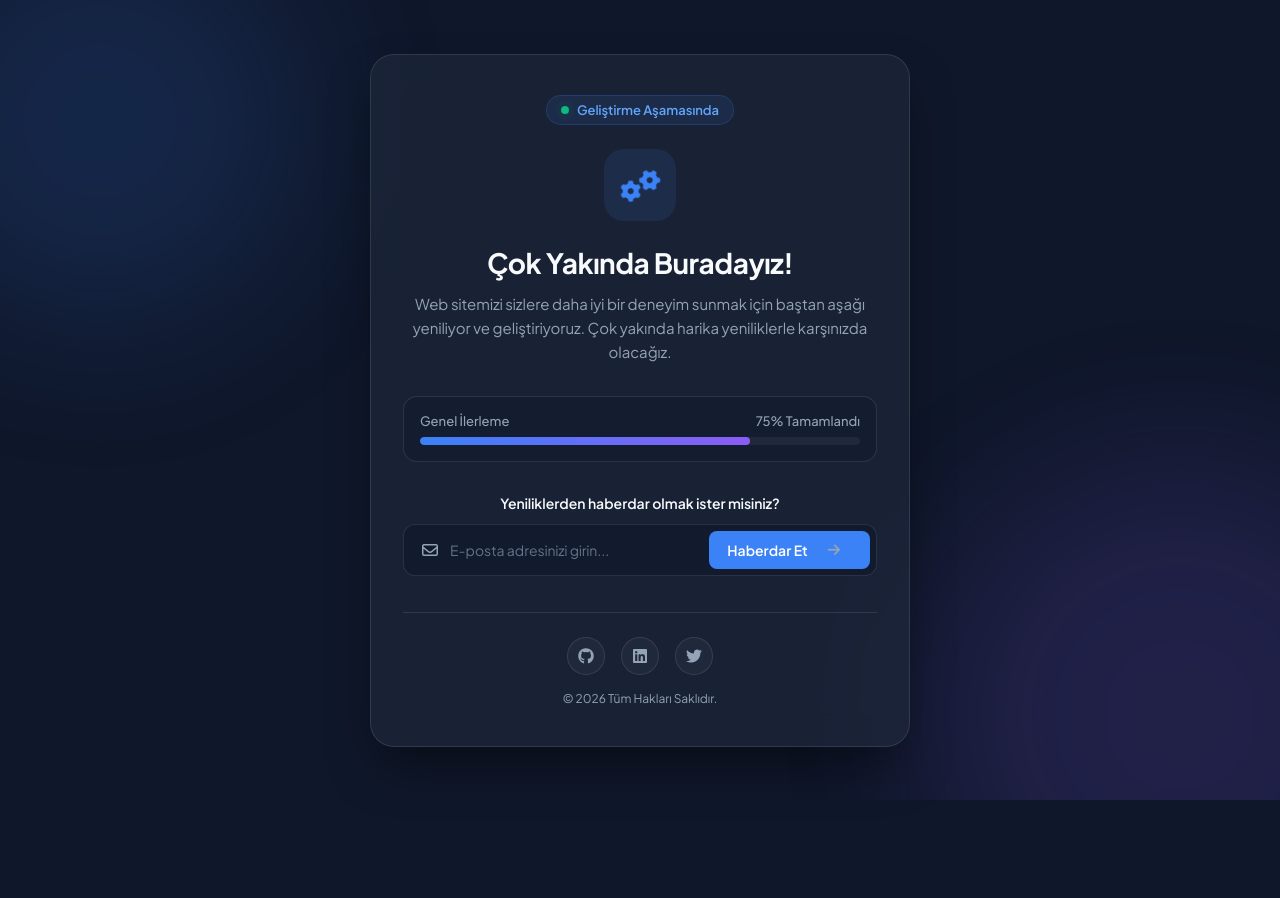
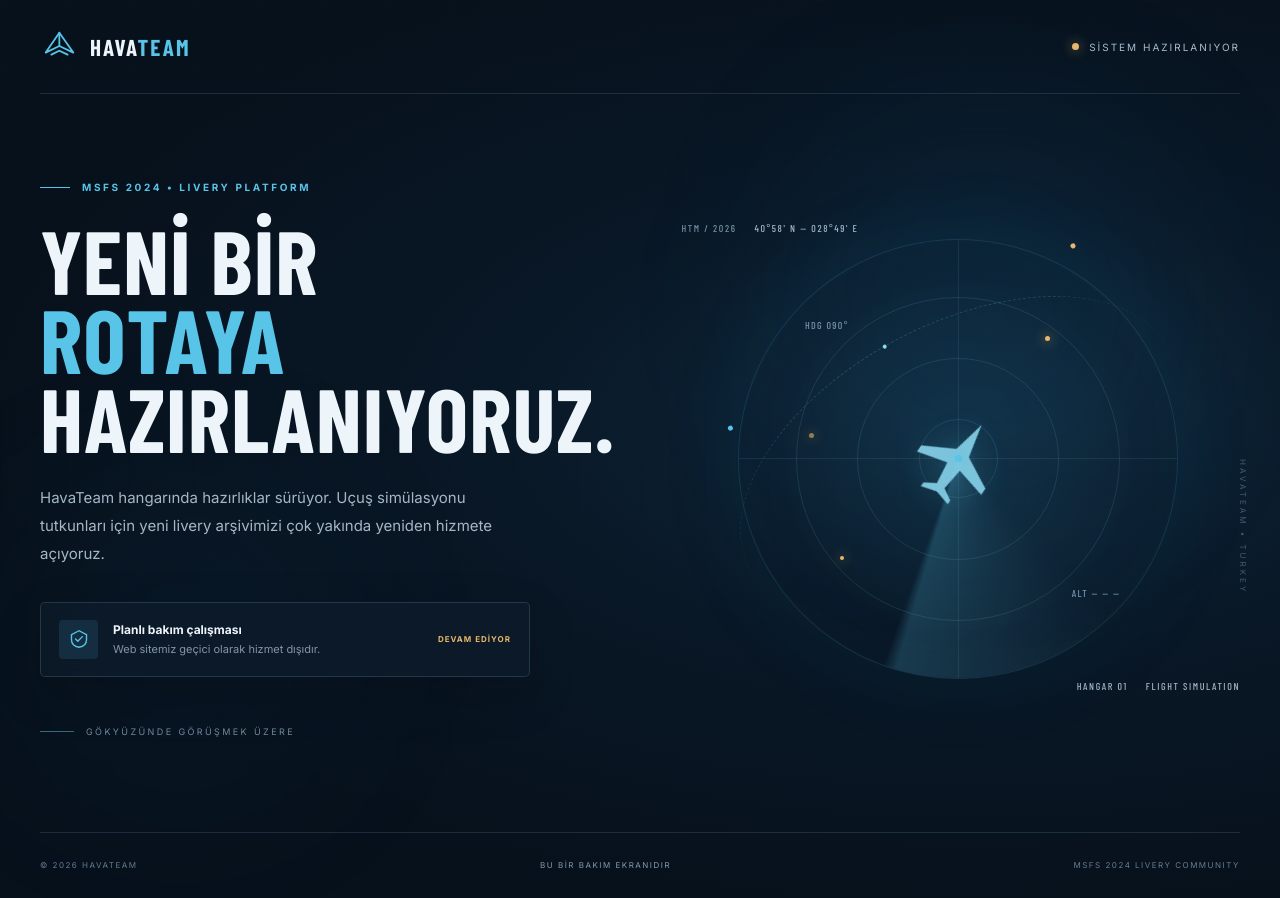
Before and after one commit to havateamtr/havateam-website, a plain HTML site: page index.html in a window 1280 px wide. Before the commit the page ends 800 px from the top, so only its background shows below. Drawn offline with nearby package versions, Linux system fonts and the light colour scheme; a web font is replaced by a local one.

Commit message:
Add files via upload

```diff
--- a/index.html
+++ b/index.html
@@ -1,75 +1,91 @@
-<!DOCTYPE html>
+<!doctype html>
 <html lang="tr">
 <head>
-    <meta charset="UTF-8">
-    <meta name="viewport" content="width=device-width, initial-scale=1.0">
-    <title>Sitemiz Bakımda | Geliştirme Aşamasında</title>
-    <link rel="stylesheet" href="styles.css">
-    <link rel="preconnect" href="https://fonts.googleapis.com">
-    <link rel="preconnect" href="https://fonts.gstatic.com" crossorigin>
-    <link href="https://fonts.googleapis.com/css2?family=Plus+Jakarta+Sans:wght@400;500;600;700;800&display=swap" rel="stylesheet">
-    <link rel="stylesheet" href="https://cdnjs.cloudflare.com/ajax/libs/font-awesome/6.4.0/css/all.min.css">
+  <meta charset="utf-8">
+  <meta name="viewport" content="width=device-width, initial-scale=1">
+  <meta name="theme-color" content="#07111c">
+  <meta name="description" content="HavaTeam yakında yeni yüzüyle yayında. MSFS 2024 livery arşivimiz için hazırlıklarımız sürüyor.">
+  <title>HavaTeam | Bakım Çalışması</title>
+  <link rel="preconnect" href="https://fonts.googleapis.com">
+  <link rel="preconnect" href="https://fonts.gstatic.com" crossorigin>
+  <link href="https://fonts.googleapis.com/css2?family=Barlow+Condensed:wght@500;600;700;800&family=Inter:wght@400;500;600;700&display=swap" rel="stylesheet">
+  <link rel="stylesheet" href="styles.css">
 </head>
 <body>
-    <div class="background-animation">
-        <div class="circle circle-1"></div>
-        <div class="circle circle-2"></div>
-    </div>
+  <div class="ambient ambient-one"></div>
+  <div class="ambient ambient-two"></div>
+  <div class="grid-overlay"></div>
 
-    <main class="maintenance-container">
-        <div class="glass-card">
-            <div class="badge">
-                <span class="pulse-dot"></span>
-                <span>Geliştirme Aşamasında</span>
-            </div>
+  <header class="topbar">
+    <a class="brand" href="#" aria-label="HavaTeam ana sayfa">
+      <span class="brand-mark" aria-hidden="true">
+        <svg viewBox="0 0 48 48" role="img">
+          <path d="M7 31.5 23.8 7l17.2 24.5-17.2-8.1L7 31.5Z" fill="none" stroke="currentColor" stroke-width="2.2" stroke-linejoin="round"/>
+          <path d="m14 34 9.8-4.7 10.2 4.7M23.8 7v16.4" fill="none" stroke="currentColor" stroke-width="2.2" stroke-linecap="round"/>
+        </svg>
+      </span>
+      <span class="brand-name">HAVA<span>TEAM</span></span>
+    </a>
+    <div class="top-meta"><span class="live-dot"></span> SİSTEM HAZIRLANIYOR</div>
+  </header>
 
-            <div class="icon-wrapper">
-                <i class="fa-solid fa-gears rotating-gear"></i>
-            </div>
+  <main class="hero">
+    <section class="copy">
+      <div class="eyebrow"><span class="eyebrow-line"></span> MSFS 2024 • LIVERY PLATFORM</div>
+      <h1>YENİ BİR<br><span>ROTAYA</span><br>HAZIRLANIYORUZ.</h1>
+      <p class="lead">HavaTeam hangarında hazırlıklar sürüyor. Uçuş simülasyonu tutkunları için yeni livery arşivimizi çok yakında yeniden hizmete açıyoruz.</p>
 
-            <h1>Çok Yakında Buradayız!</h1>
-            <p class="description">
-                Web sitemizi sizlere daha iyi bir deneyim sunmak için baştan aşağı yeniliyor ve geliştiriyoruz. Çok yakında harika yeniliklerle karşınızda olacağız.
-            </p>
+      <div class="status-card">
+        <div class="status-icon">
+          <svg viewBox="0 0 24 24" aria-hidden="true"><path d="M12 3 3.8 7.2v5.6c0 4.4 3.5 7.4 8.2 8.2 4.7-.8 8.2-3.8 8.2-8.2V7.2L12 3Z" fill="none" stroke="currentColor" stroke-width="1.5"/><path d="m8.3 12.1 2.4 2.4 5-5.1" fill="none" stroke="currentColor" stroke-width="1.5" stroke-linecap="round" stroke-linejoin="round"/></svg>
+        </div>
+        <div>
+          <strong>Planlı bakım çalışması</strong>
+          <span>Web sitemiz geçici olarak hizmet dışıdır.</span>
+        </div>
+        <span class="status-tag">DEVAM EDİYOR</span>
+      </div>
 
-            <div class="progress-box">
-                <div class="progress-info">
-                    <span>Genel İlerleme</span>
-                    <span id="progress-text">Yükleniyor...</span>
-                </div>
-                <div class="progress-bar">
-                    <div class="progress-fill" id="progress-fill"></div>
-                </div>
-            </div>
+      <div class="bottom-note">
+        <span class="note-rule"></span>
+        <span>GÖKYÜZÜNDE GÖRÜŞMEK ÜZERE</span>
+      </div>
+    </section>
 
-            <div class="action-section">
-                <p class="notify-title">Yeniliklerden haberdar olmak ister misiniz?</p>
-                <form id="notify-form" class="notify-form">
-                    <div class="input-group">
-                        <i class="fa-regular fa-envelope"></i>
-                        <input type="email" id="email-input" placeholder="E-posta adresinizi girin..." required>
-                        <button type="submit">
-                            <span>Haberdar Et</span>
-                            <i class="fa-solid fa-arrow-right"></i>
-                        </button>
-                    </div>
-                </form>
-                <div id="success-message" class="success-message hidden">
-                    <i class="fa-solid fa-circle-check"></i> Teşekkürler! Listemize başarıyla eklendiniz.
-                </div>
-            </div>
+    <section class="visual" aria-label="Havacılık temalı radar illüstrasyonu">
+      <div class="coordinates coord-top">HTM / 2026 <span>40°58' N — 028°49' E</span></div>
+      <div class="radar">
+        <div class="radar-ring ring-one"></div>
+        <div class="radar-ring ring-two"></div>
+        <div class="radar-ring ring-three"></div>
+        <div class="radar-cross cross-h"></div>
+        <div class="radar-cross cross-v"></div>
+        <div class="radar-sweep"></div>
+        <div class="radar-center"></div>
+        <span class="radar-blip blip-one"></span>
+        <span class="radar-blip blip-two"></span>
+        <span class="radar-blip blip-three"></span>
+        <svg class="plane" viewBox="0 0 180 180" aria-hidden="true">
+          <path d="M91 18 104 77 158 106 158 119 104 105 99 145 119 157 119 165 91 157 63 165 63 157 83 145 78 105 24 119 24 106 78 77 91 18Z" fill="currentColor"/>
+        </svg>
+        <div class="radar-label label-a">HDG 090°</div>
+        <div class="radar-label label-b">ALT — — —</div>
+      </div>
+      <div class="flight-path">
+        <span class="path-point"></span>
+        <span class="path-dash"></span>
+        <span class="path-point end"></span>
+      </div>
+      <div class="coordinates coord-bottom"><span>HANGAR 01</span> <span>FLIGHT SIMULATION</span></div>
+      <div class="side-code">HAVATEAM • TURKEY</div>
+    </section>
+  </main>
 
-            <footer class="card-footer">
-                <div class="social-links">
-                    <a href="https://github.com" target="_blank" aria-label="GitHub"><i class="fa-brands fa-github"></i></a>
-                    <a href="https://linkedin.com" target="_blank" aria-label="LinkedIn"><i class="fa-brands fa-linkedin"></i></a>
-                    <a href="https://twitter.com" target="_blank" aria-label="Twitter"><i class="fa-brands fa-twitter"></i></a>
-                </div>
-                <p class="copyright">&copy; 2026 Tüm Hakları Saklıdır.</p>
-            </footer>
-        </div>
-    </main>
-
-    <script src="script.js"></script>
+  <footer class="footer">
+    <span>© <span id="year">2026</span> HAVATEAM</span>
+    <span class="footer-center">BU BİR BAKIM EKRANIDIR</span>
+    <span>MSFS 2024 LIVERY COMMUNITY</span>
+  </footer>
+  <script src="script.js"></script>
 </body>
 </html>
--- a/script.js
+++ b/script.js
@@ -1,28 +1,2 @@
-document.addEventListener("DOMContentLoaded", () => {
-    // Progress bar animation simulation
-    const progressFill = document.getElementById("progress-fill");
-    const progressText = document.getElementById("progress-text");
-
-    const targetPercentage = 75; // Güncelleme oranını buradan ayarlayabilirsiniz
-
-    setTimeout(() => {
-        progressFill.style.width = targetPercentage + "%";
-        progressText.textContent = targetPercentage + "% Tamamlandı";
-    }, 400);
-
-    // Notification form handling
-    const form = document.getElementById("notify-form");
-    const emailInput = document.getElementById("email-input");
-    const successMessage = document.getElementById("success-message");
-
-    form.addEventListener("submit", (e) => {
-        e.preventDefault();
-        const email = emailInput.value.trim();
-
-        if (email) {
-            // Here you can integrate with email services (Formspree, Netlify Forms, Firebase etc.)
-            form.style.display = "none";
-            successMessage.classList.remove("hidden");
-        }
-    });
-});
+// HavaTeam maintenance page: update the footer year automatically.
+document.getElementById("year").textContent = new Date().getFullYear();
--- a/styles.css
+++ b/styles.css
@@ -1,349 +1,100 @@
+* { box-sizing: border-box; }
 :root {
-    --bg-color: #0f172a;
-    --card-bg: rgba(30, 41, 59, 0.7);
-    --border-color: rgba(255, 255, 255, 0.1);
-    --text-main: #f8fafc;
-    --text-muted: #94a3b8;
-    --primary: #3b82f6;
-    --primary-hover: #2563eb;
-    --accent: #10b981;
+  color-scheme: dark;
+  --bg: #07111c;
+  --panel: rgba(13, 28, 43, .78);
+  --line: rgba(139, 176, 207, .17);
+  --muted: #8296a9;
+  --text: #edf4fa;
+  --accent: #58c4e8;
+  --accent-soft: rgba(88, 196, 232, .12);
 }
-
-* {
-    box-sizing: border-box;
-    margin: 0;
-    padding: 0;
-    font-family: 'Plus Jakarta Sans', sans-serif;
+html, body { min-height: 100%; }
+body {
+  margin: 0; min-height: 100vh; overflow-x: hidden;
+  background: radial-gradient(ellipse at 76% 47%, #10283b 0%, #091827 34%, var(--bg) 72%);
+  color: var(--text); font-family: Inter, Arial, sans-serif;
+  display: flex; flex-direction: column; position: relative;
 }
-
-body {
-    background-color: var(--bg-color);
-    color: var(--text-main);
-    min-height: 100vh;
-    display: flex;
-    justify-content: center;
-    align-items: center;
-    overflow-x: hidden;
-    position: relative;
+.grid-overlay {
+  position: fixed; inset: 0; pointer-events: none; opacity: .19;
+  background-image: linear-gradient(rgba(130,170,200,.07) 1px, transparent 1px), linear-gradient(90deg, rgba(130,170,200,.07) 1px, transparent 1px);
+  background-size: 64px 64px; mask-image: linear-gradient(to bottom, black, transparent 92%);
 }
-
-/* Background animated circles */
-.background-animation {
-    position: absolute;
-    width: 100%;
-    height: 100%;
-    overflow: hidden;
-    z-index: 1;
+.ambient { position: fixed; border-radius: 50%; filter: blur(90px); pointer-events: none; }
+.ambient-one { width: 360px; height: 360px; background: rgba(27,119,160,.12); top: 16%; right: 9%; }
+.ambient-two { width: 260px; height: 260px; background: rgba(23,77,116,.12); bottom: 4%; left: 4%; }
+.topbar, .footer { width: min(1240px, calc(100% - 80px)); margin-inline: auto; display: flex; align-items: center; justify-content: space-between; position: relative; z-index: 2; }
+.topbar { height: 94px; border-bottom: 1px solid var(--line); }
+.brand { display: inline-flex; align-items: center; gap: 11px; color: var(--text); text-decoration: none; }
+.brand-mark { width: 39px; height: 39px; color: var(--accent); display: grid; place-items: center; }
+.brand-mark svg { width: 100%; height: 100%; }
+.brand-name { font: 800 23px "Barlow Condensed", sans-serif; letter-spacing: 2px; }
+.brand-name span { color: var(--accent); }
+.top-meta { font-size: 10px; letter-spacing: 2px; color: #a9bdcc; display: flex; align-items: center; gap: 10px; }
+.live-dot { width: 7px; height: 7px; border-radius: 50%; background: #e7b86b; box-shadow: 0 0 12px rgba(231,184,107,.65); }
+.hero { width: min(1240px, calc(100% - 80px)); margin: auto; padding: 72px 0 80px; display: grid; grid-template-columns: 1.03fr .97fr; align-items: center; gap: 38px; position: relative; z-index: 1; flex: 1; }
+.copy { max-width: 590px; padding: 15px 0; }
+.eyebrow { display: flex; align-items: center; gap: 12px; color: var(--accent); font-size: 10px; font-weight: 700; letter-spacing: 2.6px; margin-bottom: 27px; }
+.eyebrow-line { width: 30px; height: 1px; background: var(--accent); }
+h1 { font: 800 clamp(58px, 7vw, 96px)/.88 "Barlow Condensed", Impact, sans-serif; letter-spacing: 1px; margin: 0 0 28px; }
+h1 span { color: var(--accent); }
+.lead { color: #a5b6c5; max-width: 485px; font-size: 15px; line-height: 1.85; margin: 0 0 34px; }
+.status-card { display: flex; align-items: center; gap: 15px; max-width: 490px; padding: 17px 18px; background: var(--panel); border: 1px solid rgba(126,174,204,.2); border-radius: 5px; box-shadow: 0 18px 50px rgba(0,0,0,.16); backdrop-filter: blur(12px); }
+.status-icon { width: 39px; height: 39px; display: grid; place-items: center; flex: 0 0 auto; background: var(--accent-soft); color: var(--accent); border-radius: 4px; }
+.status-icon svg { width: 22px; height: 22px; }
+.status-card strong, .status-card span { display: block; }
+.status-card strong { font-size: 12px; margin-bottom: 5px; }
+.status-card div:nth-child(2) span { color: var(--muted); font-size: 11px; }
+.status-tag { margin-left: auto; color: #e7b86b; font-size: 8px; font-weight: 700; letter-spacing: 1px; white-space: nowrap; }
+.bottom-note { margin-top: 49px; display: flex; align-items: center; gap: 12px; color: #72899d; font-size: 9px; letter-spacing: 2.4px; }
+.note-rule { width: 34px; height: 1px; background: #3b647d; }
+.visual { min-height: 490px; display: grid; place-items: center; position: relative; }
+.radar { width: min(440px, 85vw); aspect-ratio: 1; border: 1px solid rgba(88,196,232,.15); border-radius: 50%; position: relative; display: grid; place-items: center; background: radial-gradient(circle, rgba(29,94,126,.14), rgba(7,17,28,.03) 65%); box-shadow: 0 0 90px rgba(31,126,166,.08), inset 0 0 65px rgba(31,126,166,.05); }
+.radar-ring { position: absolute; border: 1px solid rgba(112,173,204,.16); border-radius: 50%; }
+.ring-one { inset: 13%; } .ring-two { inset: 27%; } .ring-three { inset: 41%; }
+.radar-cross { position: absolute; background: rgba(112,173,204,.13); }
+.cross-h { width: 100%; height: 1px; } .cross-v { height: 100%; width: 1px; }
+.radar-sweep { position: absolute; inset: 0; border-radius: 50%; background: conic-gradient(from 0deg, transparent 0 72%, rgba(88,196,232,.02) 82%, rgba(88,196,232,.2) 99%, transparent 100%); animation: sweep 9s linear infinite; }
+@keyframes sweep { to { transform: rotate(360deg); } }
+.radar-center { width: 7px; height: 7px; border-radius: 50%; background: var(--accent); box-shadow: 0 0 17px var(--accent); z-index: 1; }
+.plane { position: absolute; width: 104px; height: 104px; color: #8bd9f1; opacity: .88; filter: drop-shadow(0 0 17px rgba(88,196,232,.28)); transform: rotate(34deg); }
+.radar-blip { position: absolute; width: 5px; height: 5px; border-radius: 50%; background: #e7b86b; box-shadow: 0 0 12px #e7b86b; }
+.blip-one { top: 22%; right: 29%; } .blip-two { bottom: 27%; left: 23%; width: 4px; height: 4px; } .blip-three { top: 44%; left: 16%; opacity: .6; }
+.radar-label { position: absolute; color: #7292a8; font: 10px "Barlow Condensed", sans-serif; letter-spacing: 1.4px; }
+.label-a { top: 18%; left: 15%; } .label-b { bottom: 18%; right: 13%; }
+.coordinates { position: absolute; display: flex; gap: 18px; color: #6f8ba0; font: 10px "Barlow Condensed", sans-serif; letter-spacing: 1.6px; }
+.coordinates span { color: #a0b4c3; }
+.coord-top { top: 8px; left: 5px; } .coord-bottom { bottom: 12px; right: 0; }
+.flight-path { position: absolute; width: 84%; height: 55%; border-top: 1px dashed rgba(88,196,232,.25); border-radius: 50%; transform: rotate(-28deg); pointer-events: none; }
+.path-point { position: absolute; top: -3px; left: 10%; width: 5px; height: 5px; border-radius: 50%; background: var(--accent); }
+.path-point.end { left: auto; right: 7%; background: #e7b86b; }
+.path-dash { position: absolute; top: -2px; left: 47%; width: 4px; height: 4px; border-radius: 50%; background: #8bd9f1; }
+.side-code { position: absolute; right: -8px; top: 50%; writing-mode: vertical-rl; color: rgba(126,166,190,.45); font-size: 8px; letter-spacing: 3px; }
+.footer { min-height: 66px; border-top: 1px solid var(--line); color: #647c90; font-size: 8px; letter-spacing: 1.5px; }
+.footer-center { color: #8299ab; }
+@media (max-width: 850px) {
+  .topbar, .footer, .hero { width: min(100% - 42px, 620px); }
+  .hero { grid-template-columns: 1fr; padding: 62px 0 45px; gap: 10px; }
+  .copy { max-width: 100%; }
+  .visual { min-height: 390px; }
+  .radar { width: min(360px, 78vw); }
+  .side-code { right: 0; }
 }
-
-.circle {
-    position: absolute;
-    border-radius: 50%;
-    filter: blur(80px);
-    opacity: 0.15;
+@media (max-width: 520px) {
+  .topbar { height: 76px; }
+  .top-meta { font-size: 8px; letter-spacing: 1px; }
+  .brand-name { font-size: 20px; }
+  .hero { padding-top: 48px; }
+  h1 { font-size: clamp(55px, 15vw, 76px); }
+  .lead { font-size: 13px; }
+  .status-card { padding: 13px; gap: 10px; }
+  .status-tag { font-size: 7px; }
+  .visual { min-height: 330px; }
+  .radar { width: min(300px, 78vw); }
+  .plane { width: 78px; height: 78px; }
+  .coordinates { font-size: 8px; gap: 9px; }
+  .footer { min-height: 58px; font-size: 7px; }
+  .footer-center { display: none; }
 }
-
-.circle-1 {
-    width: 400px;
-    height: 400px;
-    background: var(--primary);
-    top: -100px;
-    left: -100px;
-    animation: float 8s ease-in-out infinite alternate;
-}
-
-.circle-2 {
-    width: 500px;
-    height: 500px;
-    background: #8b5cf6;
-    bottom: -150px;
-    right: -150px;
-    animation: float 10s ease-in-out infinite alternate-reverse;
-}
-
-@keyframes float {
-    0% { transform: translateY(0) scale(1); }
-    100% { transform: translateY(30px) scale(1.05); }
-}
-
-/* Container & Glass Card */
-.maintenance-container {
-    position: relative;
-    z-index: 2;
-    width: 100%;
-    max-width: 580px;
-    padding: 20px;
-}
-
-.glass-card {
-    background: var(--card-bg);
-    backdrop-filter: blur(16px);
-    -webkit-backdrop-filter: blur(16px);
-    border: 1px solid var(--border-color);
-    border-radius: 24px;
-    padding: 40px 32px;
-    box-shadow: 0 25px 50px -12px rgba(0, 0, 0, 0.5);
-    text-align: center;
-}
-
-/* Badge */
-.badge {
-    display: inline-flex;
-    align-items: center;
-    gap: 8px;
-    background: rgba(59, 130, 246, 0.1);
-    border: 1px solid rgba(59, 130, 246, 0.2);
-    padding: 6px 14px;
-    border-radius: 50px;
-    font-size: 13px;
-    font-weight: 600;
-    color: #60a5fa;
-    margin-bottom: 24px;
-}
-
-.pulse-dot {
-    width: 8px;
-    height: 8px;
-    background-color: var(--accent);
-    border-radius: 50%;
-    box-shadow: 0 0 0 0 rgba(16, 185, 129, 0.4);
-    animation: pulse 2s infinite;
-}
-
-@keyframes pulse {
-    0% {
-        transform: scale(0.95);
-        box-shadow: 0 0 0 0 rgba(16, 185, 129, 0.7);
-    }
-    70% {
-        transform: scale(1);
-        box-shadow: 0 0 0 6px rgba(16, 185, 129, 0);
-    }
-    100% {
-        transform: scale(0.95);
-        box-shadow: 0 0 0 0 rgba(16, 185, 129, 0);
-    }
-}
-
-/* Icon */
-.icon-wrapper {
-    width: 72px;
-    height: 72px;
-    background: rgba(59, 130, 246, 0.1);
-    border-radius: 20px;
-    display: flex;
-    align-items: center;
-    justify-content: center;
-    margin: 0 auto 24px auto;
-    font-size: 32px;
-    color: var(--primary);
-}
-
-.rotating-gear {
-    animation: rotate 6s linear infinite;
-}
-
-@keyframes rotate {
-    from { transform: rotate(0deg); }
-    to { transform: rotate(360deg); }
-}
-
-/* Typography */
-h1 {
-    font-size: 28px;
-    font-weight: 700;
-    margin-bottom: 12px;
-    letter-spacing: -0.5px;
-}
-
-.description {
-    font-size: 15px;
-    color: var(--text-muted);
-    line-height: 1.6;
-    margin-bottom: 32px;
-}
-
-/* Progress Bar */
-.progress-box {
-    background: rgba(15, 23, 42, 0.4);
-    border: 1px solid var(--border-color);
-    padding: 16px;
-    border-radius: 14px;
-    margin-bottom: 32px;
-}
-
-.progress-info {
-    display: flex;
-    justify-content: space-between;
-    font-size: 13px;
-    font-weight: 500;
-    margin-bottom: 8px;
-    color: var(--text-muted);
-}
-
-.progress-bar {
-    width: 100%;
-    height: 8px;
-    background: rgba(255, 255, 255, 0.05);
-    border-radius: 4px;
-    overflow: hidden;
-}
-
-.progress-fill {
-    width: 0%;
-    height: 100%;
-    background: linear-gradient(90deg, var(--primary), #8b5cf6);
-    border-radius: 4px;
-    transition: width 1.5s cubic-bezier(0.1, 0.8, 0.3, 1);
-}
-
-/* Form */
-.notify-title {
-    font-size: 14px;
-    font-weight: 600;
-    margin-bottom: 12px;
-}
-
-.input-group {
-    display: flex;
-    align-items: center;
-    background: rgba(15, 23, 42, 0.6);
-    border: 1px solid var(--border-color);
-    border-radius: 12px;
-    padding: 6px;
-    transition: border-color 0.2s;
-}
-
-.input-group:focus-within {
-    border-color: var(--primary);
-}
-
-.input-group i {
-    padding: 0 12px;
-    color: var(--text-muted);
-}
-
-.input-group input {
-    flex: 1;
-    background: transparent;
-    border: none;
-    outline: none;
-    color: var(--text-main);
-    font-size: 14px;
-    padding: 8px 0;
-}
-
-.input-group input::placeholder {
-    color: #64748b;
-}
-
-.input-group button {
-    background: var(--primary);
-    color: white;
-    border: none;
-    padding: 10px 18px;
-    border-radius: 8px;
-    font-weight: 600;
-    font-size: 14px;
-    cursor: pointer;
-    display: flex;
-    align-items: center;
-    gap: 8px;
-    transition: background-color 0.2s, transform 0.1s;
-}
-
-.input-group button:hover {
-    background: var(--primary-hover);
-}
-
-.input-group button:active {
-    transform: scale(0.98);
-}
-
-.success-message {
-    margin-top: 12px;
-    padding: 10px;
-    background: rgba(16, 185, 129, 0.1);
-    border: 1px solid rgba(16, 185, 129, 0.2);
-    color: #34d399;
-    font-size: 13px;
-    border-radius: 8px;
-}
-
-.hidden {
-    display: none;
-}
-
-/* Footer */
-.card-footer {
-    margin-top: 36px;
-    border-top: 1px solid var(--border-color);
-    padding-top: 24px;
-    display: flex;
-    flex-direction: column;
-    align-items: center;
-    gap: 16px;
-}
-
-.social-links {
-    display: flex;
-    gap: 16px;
-}
-
-.social-links a {
-    width: 38px;
-    height: 38px;
-    border-radius: 50%;
-    background: rgba(255, 255, 255, 0.03);
-    border: 1px solid var(--border-color);
-    display: flex;
-    align-items: center;
-    justify-content: center;
-    color: var(--text-muted);
-    text-decoration: none;
-    transition: all 0.2s;
-}
-
-.social-links a:hover {
-    background: rgba(255, 255, 255, 0.08);
-    color: var(--text-main);
-    transform: translateY(-2px);
-}
-
-.copyright {
-    font-size: 12px;
-    color: var(--text-muted);
-}
-
-/* Responsive */
-@media (max-width: 480px) {
-    .glass-card {
-        padding: 30px 20px;
-    }
-
-    .input-group {
-        flex-direction: column;
-        gap: 8px;
-        background: transparent;
-        border: none;
-        padding: 0;
-    }
-
-    .input-group i {
-        display: none;
-    }
-
-    .input-group input {
-        width: 100%;
-        background: rgba(15, 23, 42, 0.6);
-        border: 1px solid var(--border-color);
-        border-radius: 10px;
-        padding: 12px 16px;
-    }
-
-    .input-group button {
-        width: 100%;
-        justify-content: center;
-        padding: 12px;
-    }
-}
+@media (prefers-reduced-motion: reduce) { *, *::before, *::after { animation-duration: .01ms !important; animation-iteration-count: 1 !important; scroll-behavior: auto !important; } }
```
Also changed, not shown: README_TR.txt.
